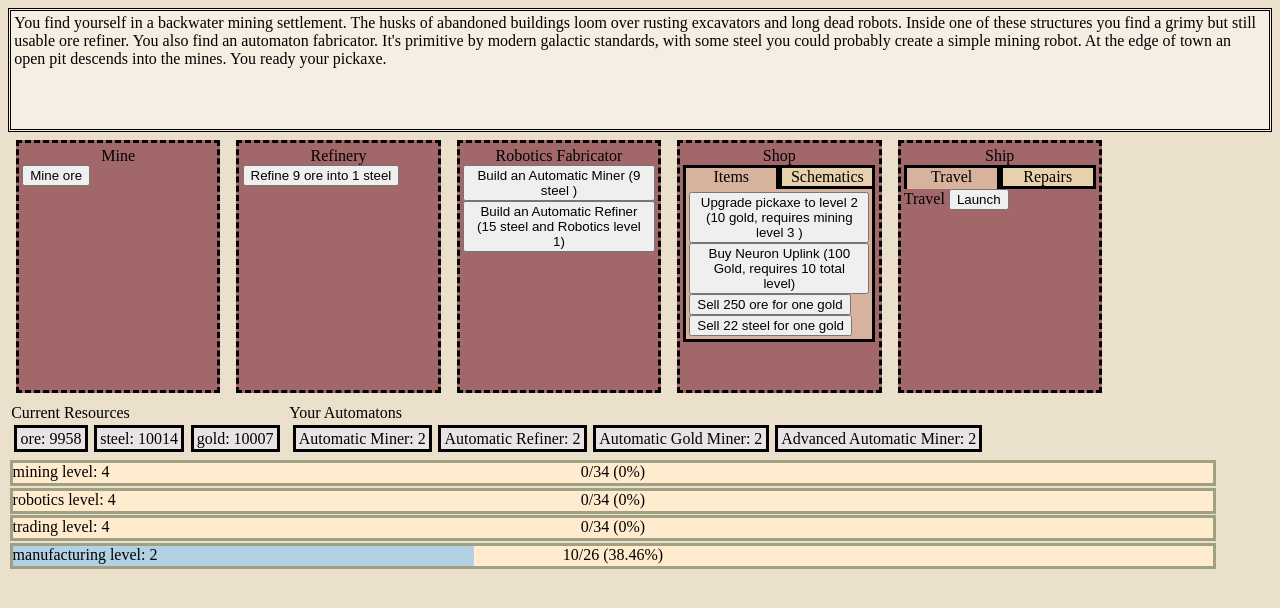
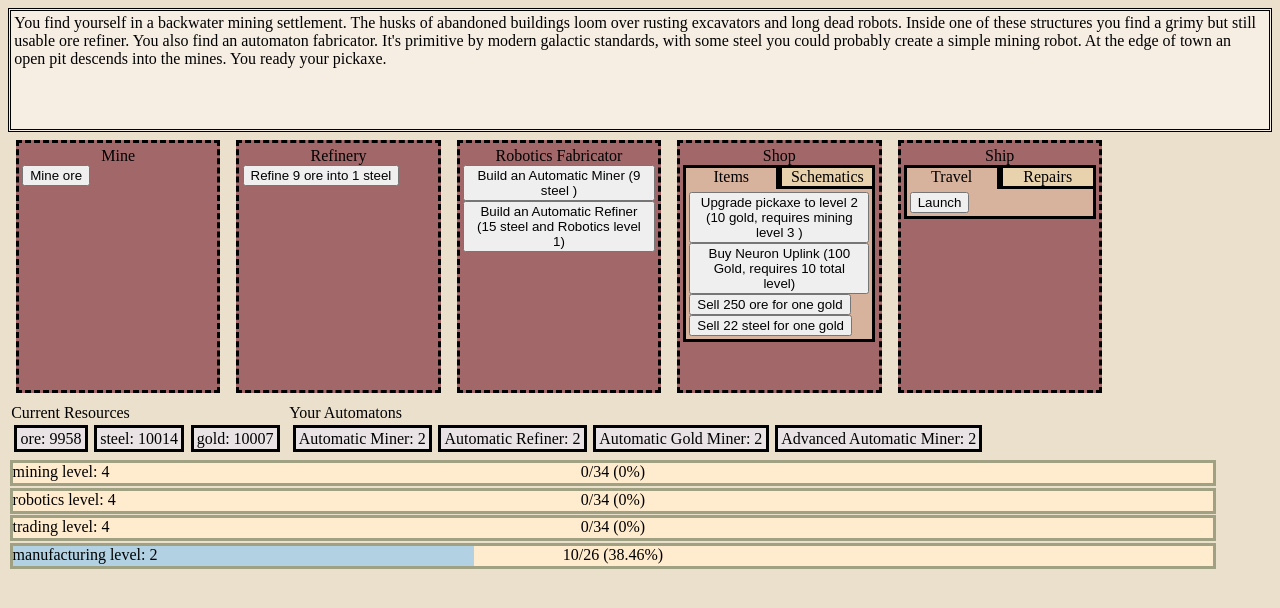
Before and after one commit to michaelwhittemore/vue-clicker-game, a Vue app: page / in a window 1280 px wide. Both pictures are taken after a click on the element "Travel". Shown: the top 608 px of the page. Built offline with nearby package versions, Linux system fonts and the light colour scheme.

Commit message:
UI and  for ship repair and travel

```diff
--- a/src/components/ShipComponents/ShipLocation.vue
+++ b/src/components/ShipComponents/ShipLocation.vue
@@ -14,11 +14,11 @@ const shipTabs: TabsInterface = {
 const shipTabNames: Array<TabInformation> = [
   {
     tabName: 'Travel',
-    tabColorClass: 'itemsColor'
+    tabColorClass: 'shipTravelColor'
   },
   {
     tabName: 'Upgrade',
-    tabColorClass: 'schematicsColor'
+    tabColorClass: 'shipUpgradeColor'
   }
 ]
 
--- a/src/components/ShipComponents/ShipRepairArea.vue
+++ b/src/components/ShipComponents/ShipRepairArea.vue
@@ -6,5 +6,7 @@ import ShipRepairButton from './ShipRepairButton.vue';
 //
 </script>
 <template>
-    <ShipRepairButton v-for="(value, key) in gameStateStorage.ship.requiredRepairs" :repair-type="key" />
+    <div class="shipUpgradeColor shopTab">
+        <ShipRepairButton v-for="(value, key) in gameStateStorage.ship.requiredRepairs" :repair-type="key" />
+    </div>
 </template>
--- a/src/components/ShipComponents/ShipTravel.vue
+++ b/src/components/ShipComponents/ShipTravel.vue
@@ -1,10 +1,11 @@
 <script setup lang="ts">
-    const onClick = () => {
-        console.warn('Vroooooom')
-    }
+const onClick = () => {
+    console.warn('Vroooooom')
+}
 </script>
 <template>
-    Travel
-    <button @click="onClick">Launch </button>
+    <div class="shipTravelColor shopTab">
+        <button @click="onClick">Launch </button>
+    </div>
 
 </template>
--- a/src/components/ShipComponents/ShipUpgrade.vue
+++ b/src/components/ShipComponents/ShipUpgrade.vue
@@ -1,5 +1,8 @@
 <script setup lang="ts">
 </script>
 <template>
-    Upgrade
+    <div class="shipUpgradeColor shopTab">
+Upgrade
+    </div>
+
 </template>
--- a/src/global.css
+++ b/src/global.css
@@ -40,6 +40,14 @@ body {
     background-color: #e8d2ae;
 }
 
+.shipTravelColor {
+    background-color: #d7b29d;
+}
+
+.shipUpgradeColor {
+    background-color: #e8d2ae;
+}
+
 /* --------------- Shared Classes ------------------ */
 .shopTab {
     height: stretch;
```
Also changed, not shown: 1 other file (tests, documents, lock files or other folders).
